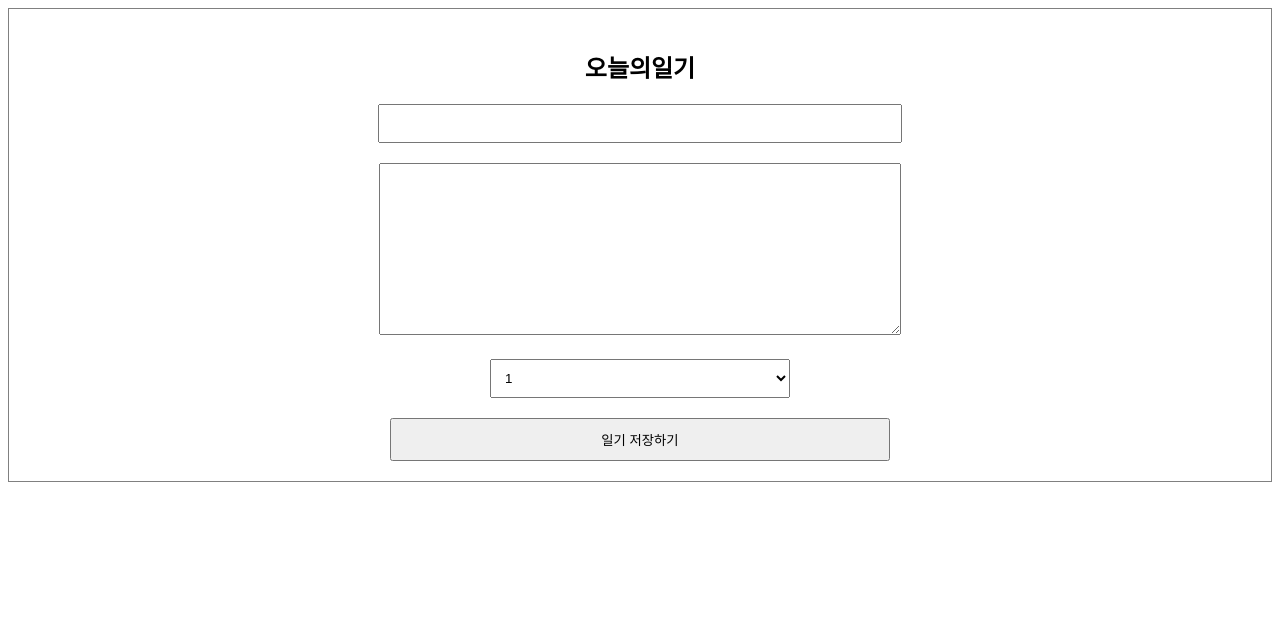
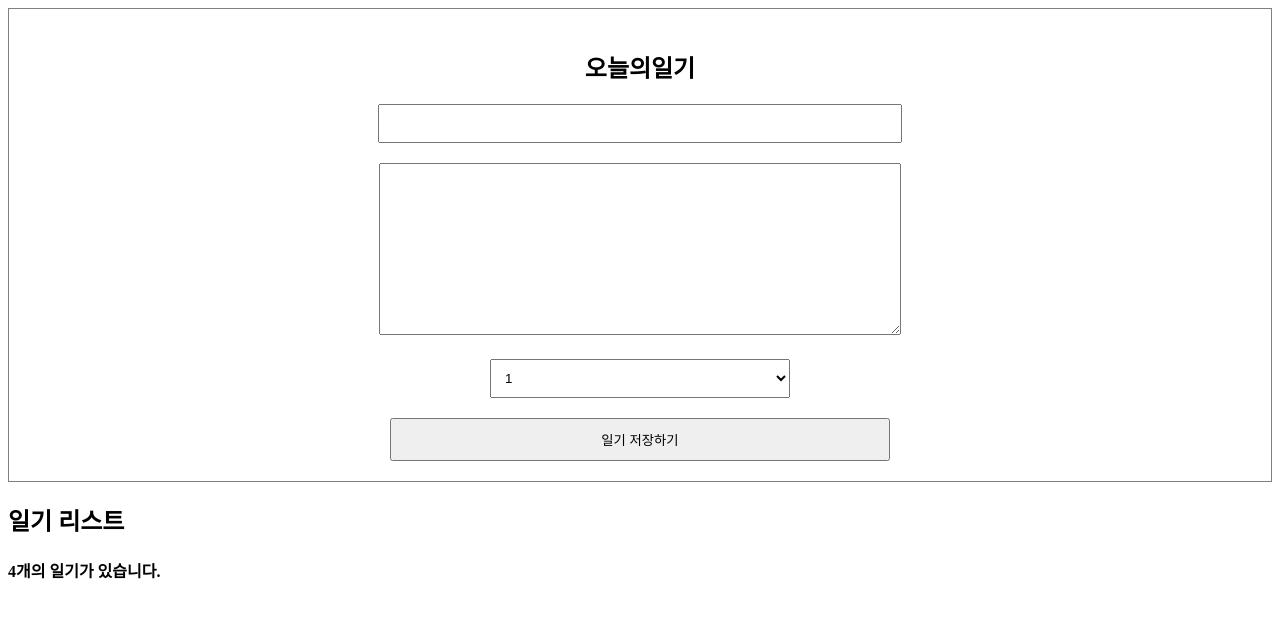
Before and after one commit to wlsgml0229/Emotion-Diary, a React (Create React App) app: page / in a window 1280 px wide. Shown: the top 618 px of the page. Built offline with nearby package versions, Linux system fonts and the light colour scheme.

Commit message:
더미데이터 생성및 props추가

```diff
--- a/src/App.js
+++ b/src/App.js
@@ -1,10 +1,43 @@
 import "./App.css";
 import DiaryEditor from "./DiaryEditor";
+import DiaryList from "./DiaryList";
 
 function App() {
+  const dummyList = [
+    {
+      id: 1,
+      author: "김진희",
+      content: "하이",
+      emotion: 5,
+      created_date: new Date().getTime(), // 이렇게 선언하면 현재시간을 반환, getTime -> 밀리세컨드로 변환
+    },
+    {
+      id: 1,
+      author: "김진희",
+      content: "하이w",
+      emotion: 5,
+      created_date: new Date().getTime(),
+    },
+    {
+      id: 1,
+      author: "김진희",
+      content: "하이e",
+      emotion: 3,
+      created_date: new Date().getTime(),
+    },
+    {
+      id: 1,
+      author: "sisi",
+      content: "하이3",
+      emotion: 2,
+      created_date: new Date().getTime(),
+    },
+  ];
+
   return (
     <div className="App">
       <DiaryEditor></DiaryEditor>
+      <DiaryList diaryList={dummyList}></DiaryList>
     </div>
   );
 }
--- /dev/null
+++ b/src/DiaryList.js
@@ -0,0 +1,10 @@
+const DiaryList = ({ diaryList }) => {
+  return (
+    <div className="DiaryList">
+      <h2>일기 리스트</h2>
+      <h4>{diaryList.length}개의 일기가 있습니다.</h4>
+    </div>
+  );
+};
+
+export default DiaryList;
```
